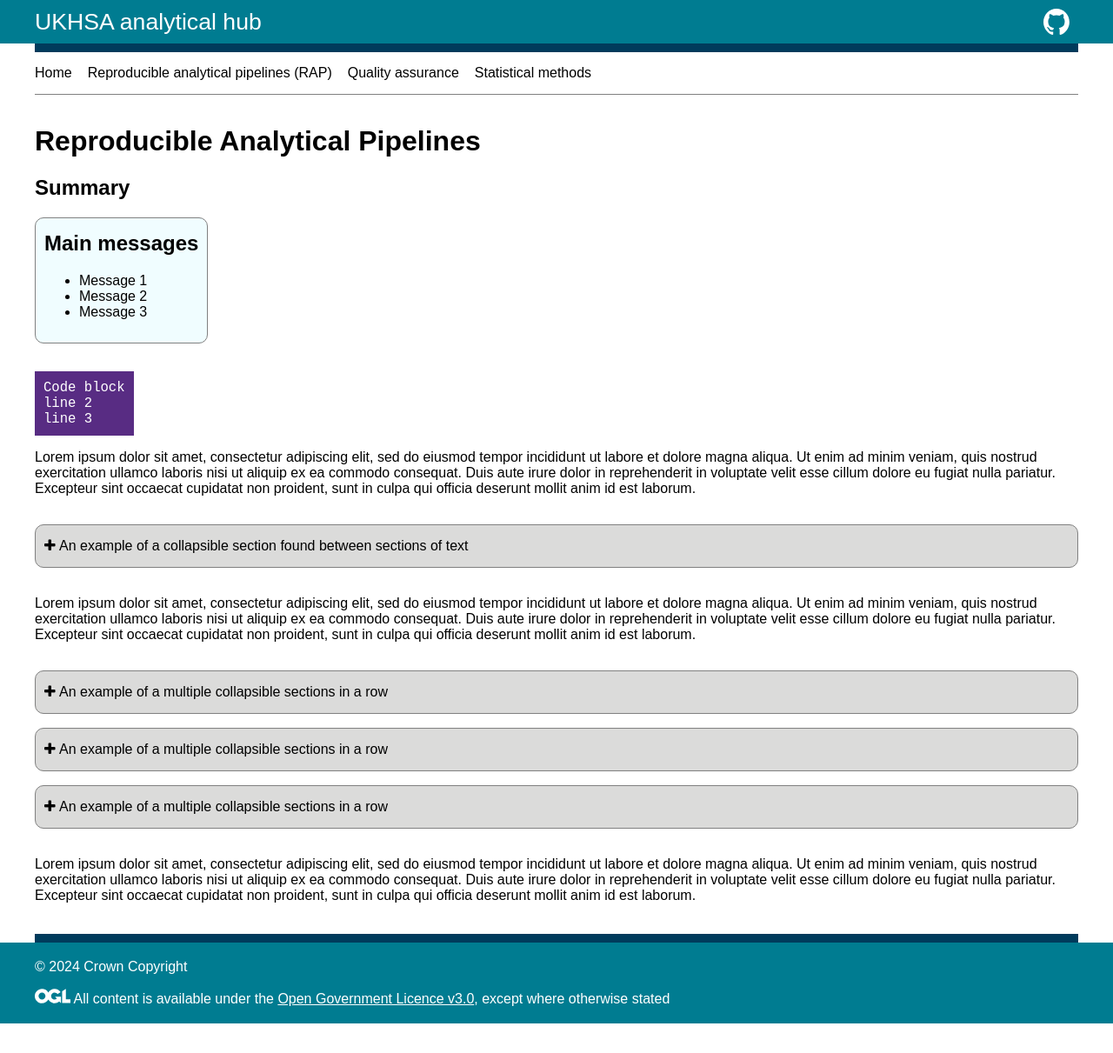
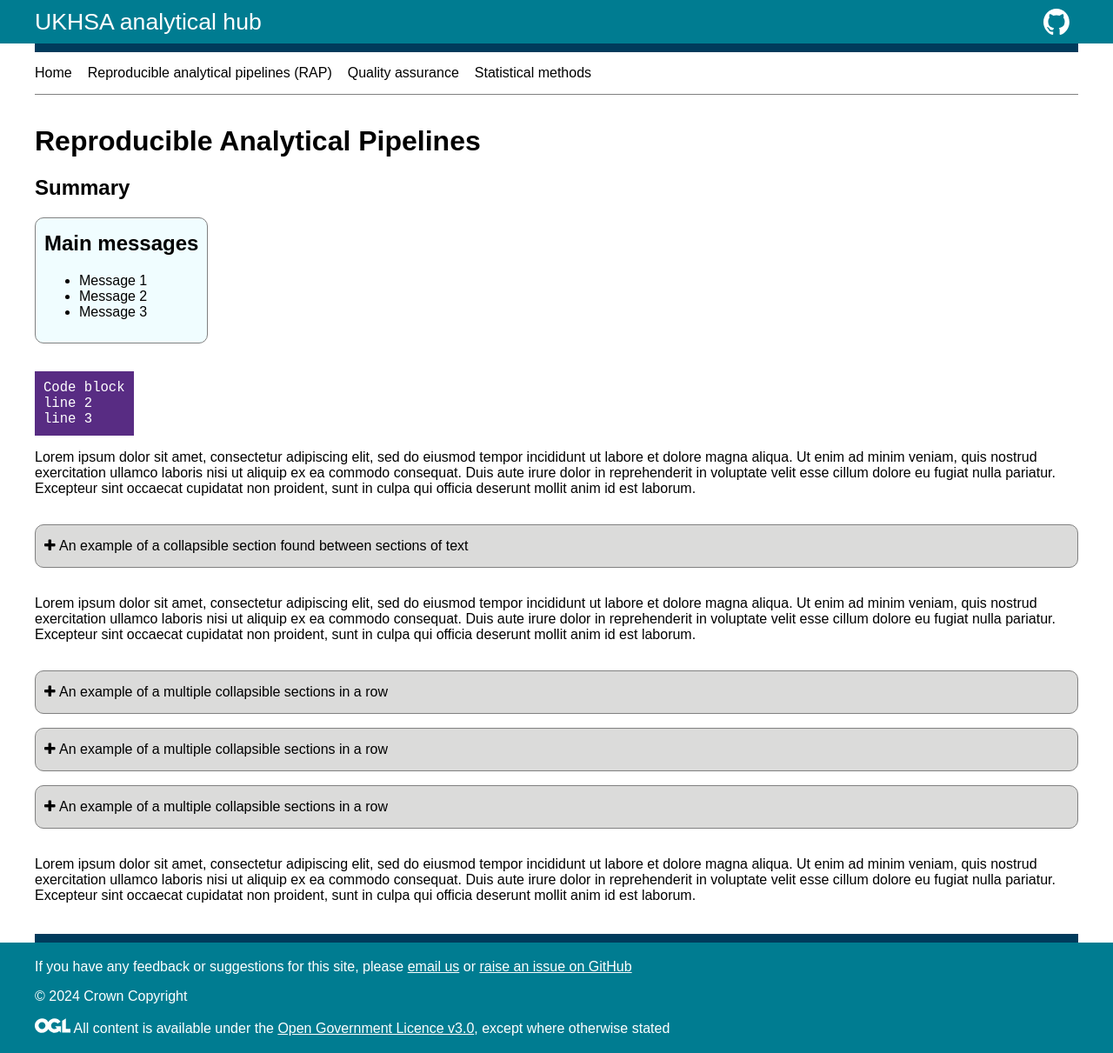
Before and after one commit to BenCuff/github-pages-test, a Jekyll site: the page built from docs/rap.md, in a window 1280 px wide. Shown: the whole page at 87% size. Built offline with Jekyll 4.4.1, drawn with Linux system fonts in a browser that asks for light colours; before the commit the page ends 1177 px from its top, so only the background shows below that.

Commit message:
Added contact details to footer

```diff
--- a/docs/_includes/footer.html
+++ b/docs/_includes/footer.html
@@ -3,6 +3,9 @@
 <div id="footer">
 
   <div id="footer-container">
+
+    <p>If you have any feedback or suggestions for this site, please <a href="mailto:UKHSA_HOPSTATS@ukhsa.gov.uk">email us</a> or <a href="https://github.com/BenCuff/github-pages-test/issues">raise an issue on GitHub</a></p>
+
     <p>&copy; 2024 Crown Copyright</p>
     <p><svg aria-hidden="true" focusable="false" class="govuk-footer__licence-logo" xmlns="http://www.w3.org/2000/svg" viewBox="0 0 483.2 195.7" height="17" width="41"><path fill="currentColor" d="M421.5 142.8V.1l-50.7 32.3v161.1h112.4v-50.7zm-122.3-9.6A47.12 47.12 0 0 1 221 97.8c0-26 21.1-47.1 47.1-47.1 16.7 0 31.4 8.7 39.7 21.8l42.7-27.2A97.63 97.63 0 0 0 268.1 0c-36.5 0-68.3 20.1-85.1 49.7A98 98 0 0 0 97.8 0C43.9 0 0 43.9 0 97.8s43.9 97.8 97.8 97.8c36.5 0 68.3-20.1 85.1-49.7a97.76 97.76 0 0 0 149.6 25.4l19.4 22.2h3v-87.8h-80l24.3 27.5zM97.8 145c-26 0-47.1-21.1-47.1-47.1s21.1-47.1 47.1-47.1 47.2 21 47.2 47S123.8 145 97.8 145"></path></svg> All content is available under the <a href="https://www.nationalarchives.gov.uk/doc/open-government-licence/version/3/">Open Government Licence v3.0</a>, except where otherwise stated</p>
   </div>
```
